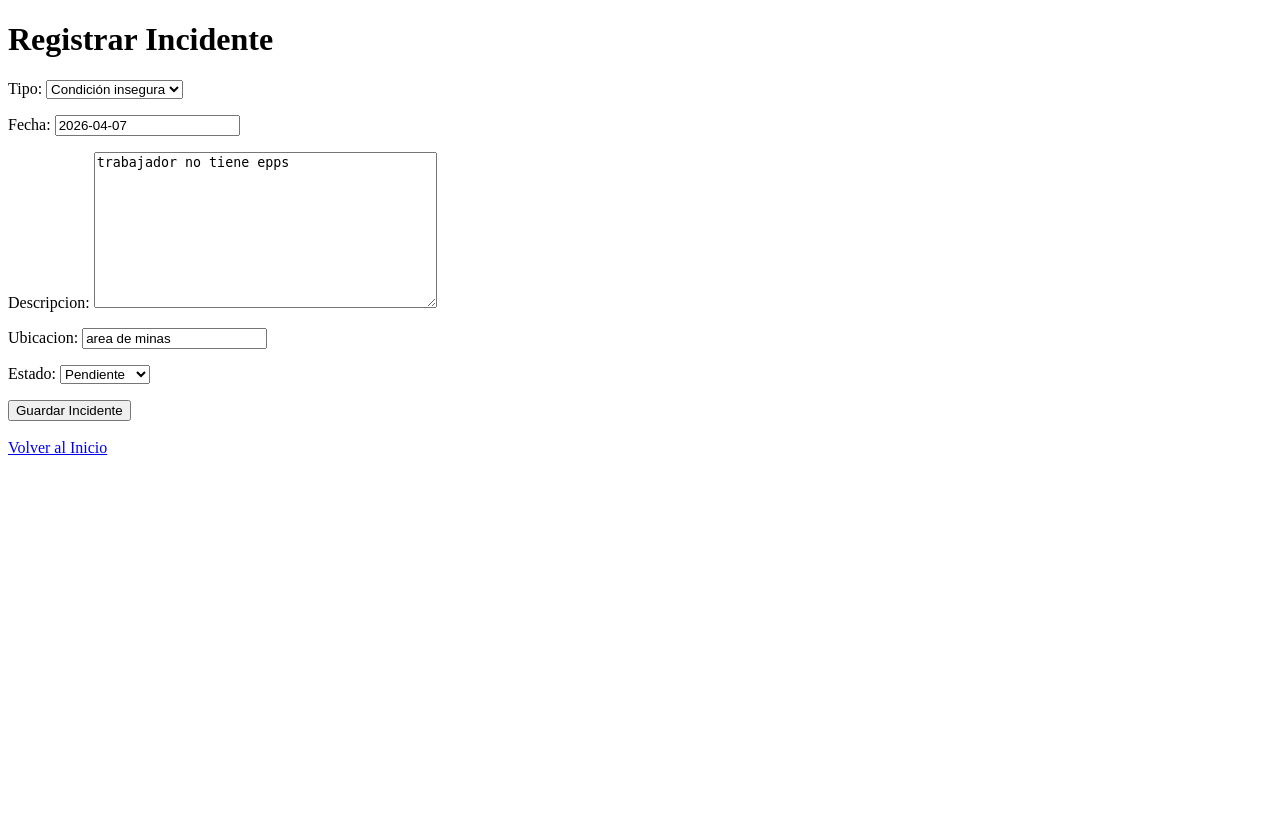
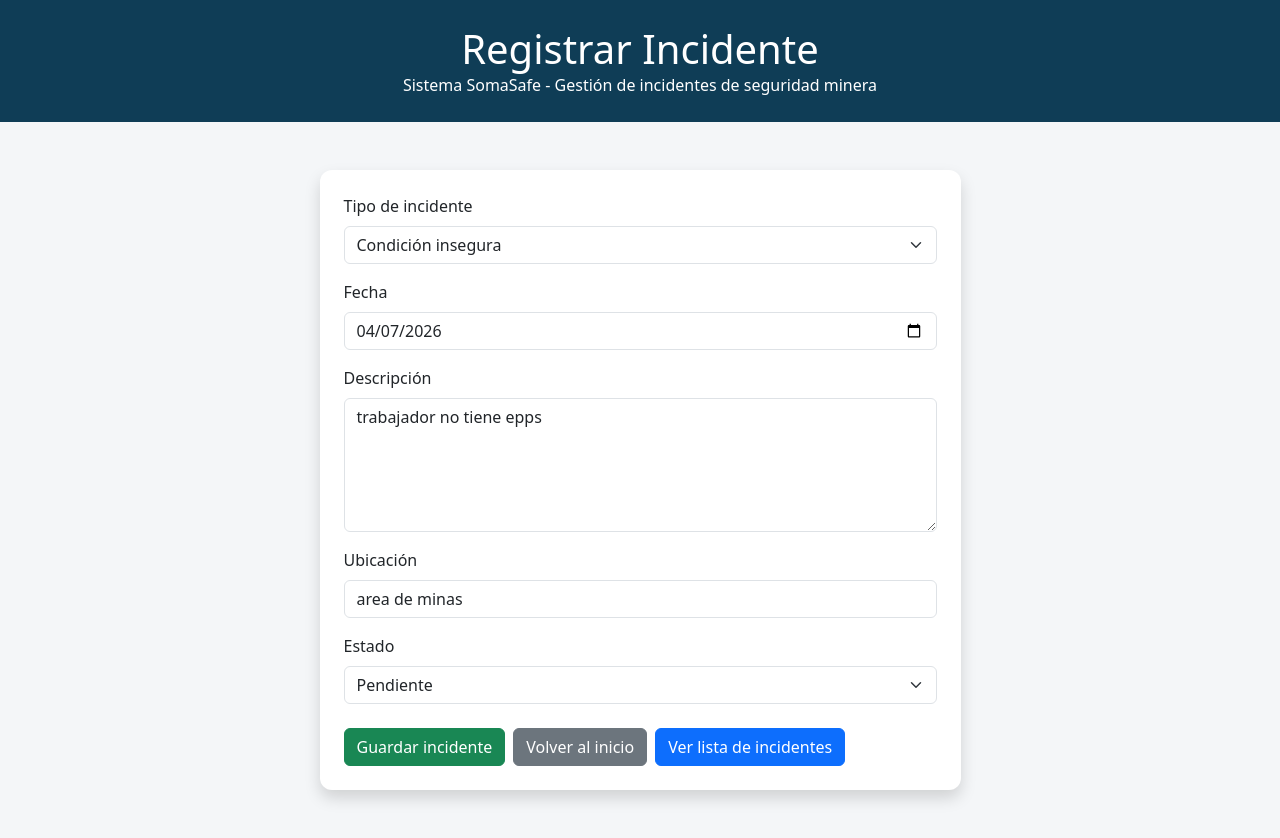
Before and after one commit to MsOrigami69/SomaSafe, a Django app: page /editar/3/ in a window 1280 px wide. Before the commit the page ends 455 px from the top, so only its background shows below. Run offline with Django 5.2, Linux system fonts and the light colour scheme; data comes from the database, SQL or seed files in the repository; both versions use the stored data as it was after the commit.

Commit message:
avance: sistema funcional con CRUD, logo, mejoras UI

```diff
--- a/incidentes/forms.py
+++ b/incidentes/forms.py
@@ -6,3 +6,17 @@ class IncidenteForm(forms.ModelForm):
     class Meta:
         model = Incidente
         fields = ['tipo', 'fecha', 'descripcion', 'ubicacion', 'estado']
+        widgets = {
+            'tipo': forms.Select(attrs={'class': 'form-select'}),
+            'fecha': forms.DateInput(attrs={'class': 'form-control', 'type': 'date'}),
+            'descripcion': forms.Textarea(attrs={'class': 'form-control', 'rows': 5}),
+            'ubicacion': forms.TextInput(attrs={'class': 'form-control'}),
+            'estado': forms.Select(attrs={'class': 'form-select'}),
+        }
+        labels = {
+            'tipo': 'Tipo de incidente',
+            'fecha': 'Fecha',
+            'descripcion': 'Descripción',
+            'ubicacion': 'Ubicación',
+            'estado': 'Estado',
+        }
--- a/incidentes/templates/lista_incidentes.html
+++ b/incidentes/templates/lista_incidentes.html
@@ -14,7 +14,7 @@
 
       h1 {
         text-align: center;
-        color: #2c3e50;
+        color: #607c98;
       }
 
       table {
--- a/incidentes/templates/registrar_incidente.html
+++ b/incidentes/templates/registrar_incidente.html
@@ -3,15 +3,82 @@
   <head>
     <meta charset="UTF-8" />
     <title>Registrar Incidente</title>
+    <link
+      href="https://cdn.jsdelivr.net/npm/bootstrap@5.3.0/dist/css/bootstrap.min.css"
+      rel="stylesheet" />
+    <style>
+      body {
+        background-color: #f4f6f8;
+      }
+
+      .header {
+        background-color: #0f3d56;
+        color: white;
+        padding: 25px;
+        text-align: center;
+      }
+
+      .card-custom {
+        border: none;
+        border-radius: 12px;
+      }
+    </style>
   </head>
   <body>
-    <h1>Registrar Incidente</h1>
-    <form method="post">
-      {% csrf_token %} {{ form.as_p }}
-      <button type="submit">Guardar Incidente</button>
-    </form>
+    <div class="header">
+      <h1 class="mb-0">Registrar Incidente</h1>
+      <p class="mb-0">
+        Sistema SomaSafe - Gestión de incidentes de seguridad minera
+      </p>
+    </div>
 
-    <br />
-    <a href="/">Volver al Inicio</a>
+    <div class="container mt-5 mb-5">
+      <div class="row justify-content-center">
+        <div class="col-md-8 col-lg-7">
+          <div class="card shadow card-custom">
+            <div class="card-body p-4">
+              <form method="post">
+                {% csrf_token %}
+
+                <div class="mb-3">
+                  <label class="form-label">{{ form.tipo.label }}</label>
+                  {{ form.tipo }}
+                </div>
+
+                <div class="mb-3">
+                  <label class="form-label">{{ form.fecha.label }}</label>
+                  {{ form.fecha }}
+                </div>
+
+                <div class="mb-3">
+                  <label class="form-label">{{ form.descripcion.label }}</label>
+                  {{ form.descripcion }}
+                </div>
+
+                <div class="mb-3">
+                  <label class="form-label">{{ form.ubicacion.label }}</label>
+                  {{ form.ubicacion }}
+                </div>
+
+                <div class="mb-4">
+                  <label class="form-label">{{ form.estado.label }}</label>
+                  {{ form.estado }}
+                </div>
+
+                <div class="d-flex gap-2 flex-wrap">
+                  <button type="submit" class="btn btn-success">
+                    Guardar incidente
+                  </button>
+                  <a href="/" class="btn btn-secondary">Volver al inicio</a>
+                  <a href="/incidentes/" class="btn btn-primary"
+                    >Ver lista de incidentes</a
+                  >
+                </div>
+              </form>
+            </div>
+          </div>
+        </div>
+      </div>
+    </div>
   </body>
 </html>
--- a/incidentes/views.py
+++ b/incidentes/views.py
@@ -40,3 +40,20 @@ def eliminar_incidente(request, id):
     incidente = get_object_or_404(Incidente, id=id)
     incidente.delete()
     return redirect('lista_incidentes')
+
+from django.contrib.auth import authenticate, login
+
+def login_view(request):
+    if request.method == 'POST':
+        username = request.POST['username']
+        password = request.POST['password']
+
+        user = authenticate(request, username=username, password=password)
+
+        if user is not None:
+            login(request, user)
+            return redirect('lista_incidentes')
+        else:
+            return render(request, 'login.html', {'error': 'Usuario o contraseña incorrectos'})
+
+    return render(request, 'login.html')
--- a/somasafe/settings.py
+++ b/somasafe/settings.py
@@ -116,3 +116,7 @@ USE_TZ = True
 # https://docs.djangoproject.com/en/6.0/howto/static-files/
 
 STATIC_URL = 'static/'
+
+STATICFILES_DIRS = [
+    BASE_DIR / "incidentes/static",
+]
--- a/somasafe/urls.py
+++ b/somasafe/urls.py
@@ -25,4 +25,5 @@ urlpatterns = [
     path('incidentes/', views.lista_incidentes, name='lista_incidentes'),
     path('editar/<int:id>/', views.editar_incidente, name='editar_incidente'),
     path('eliminar/<int:id>/', views.eliminar_incidente, name='eliminar_incidente'),
+    path('login/', views.login_view, name='login'),
 ]
```
Also changed, not shown: incidentes/templates/inicio.html (+23 -4 lines), incidentes/templates/login.html (added, +51 -0 lines), db.sqlite3, incidentes/static/img/favicon2.png (added), incidentes/static/img/logo.png (added).
